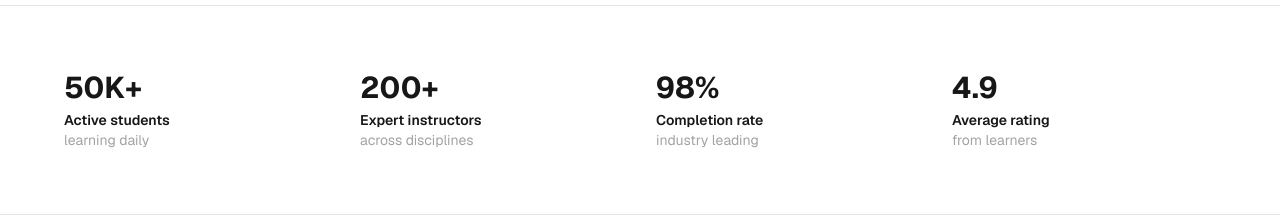
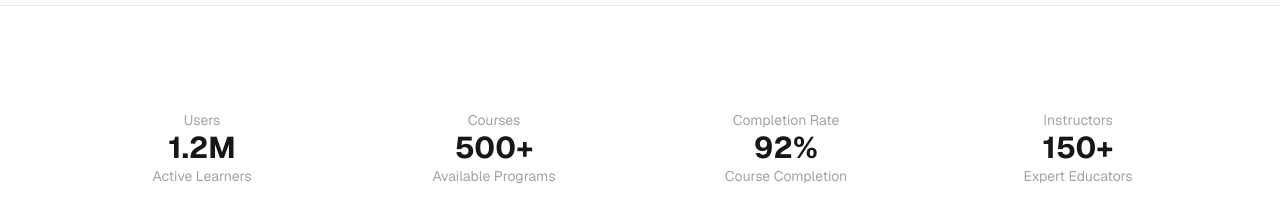
Before and after one commit to Embotic-Wayne/AutoWeb-Test, a Next.js app in the folder apps/project-flow/: page / in a window 1280 px wide. Shown: the part 578-800 px from the top of the page. Built offline with nearby package versions, Linux system fonts and the light colour scheme.

Commit message:
Agent update: intel-8e8fb8529b3e (stats)

```diff
--- a/apps/project-flow/src/components/ai-generated/Stats.tsx
+++ b/apps/project-flow/src/components/ai-generated/Stats.tsx
@@ -1,23 +1,29 @@
 export default function Stats() {
-  const stats = [
-    { value: "50K+", label: "Active students", sub: "learning daily" },
-    { value: "200+", label: "Expert instructors", sub: "across disciplines" },
-    { value: "98%", label: "Completion rate", sub: "industry leading" },
-    { value: "4.9", label: "Average rating", sub: "from learners" },
-  ];
-
   return (
     <section className="border-b border-neutral-200 bg-white px-6 py-16">
-      <div className="mx-auto grid max-w-6xl grid-cols-2 gap-8 md:grid-cols-4">
-        {stats.map((s) => (
-          <div key={s.label}>
-            <div className="text-3xl font-bold text-neutral-900">{s.value}</div>
-            <div className="mt-1 text-sm font-semibold text-neutral-900">
-              {s.label}
-            </div>
-            <div className="text-sm text-neutral-400">{s.sub}</div>
+      <div className="mx-auto max-w-6xl py-10">
+        <div className="grid grid-cols-1 sm:grid-cols-4 gap-4">
+          <div className="text-center">
+            <p className="text-neutral-400 text-sm">Users</p>
+            <p className="text-3xl font-bold text-neutral-900">1.2M</p>
+            <p className="text-neutral-400 text-sm">Active Learners</p>
           </div>
-        ))}
+          <div className="text-center">
+            <p className="text-neutral-400 text-sm">Courses</p>
+            <p className="text-3xl font-bold text-neutral-900">500+</p>
+            <p className="text-neutral-400 text-sm">Available Programs</p>
+          </div>
+          <div className="text-center">
+            <p className="text-neutral-400 text-sm">Completion Rate</p>
+            <p className="text-3xl font-bold text-neutral-900">92%</p>
+            <p className="text-neutral-400 text-sm">Course Completion</p>
+          </div>
+          <div className="text-center">
+            <p className="text-neutral-400 text-sm">Instructors</p>
+            <p className="text-3xl font-bold text-neutral-900">150+</p>
+            <p className="text-neutral-400 text-sm">Expert Educators</p>
+          </div>
+        </div>
       </div>
     </section>
   );
```
